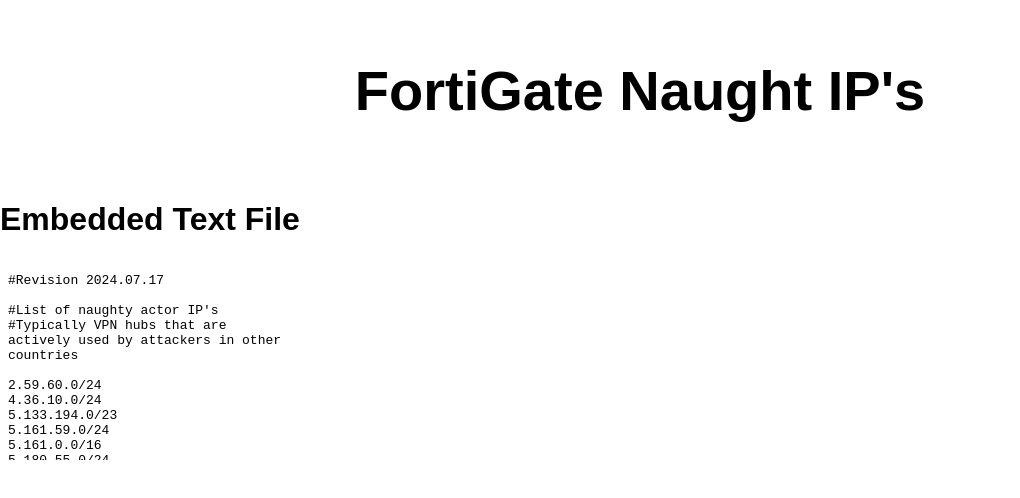
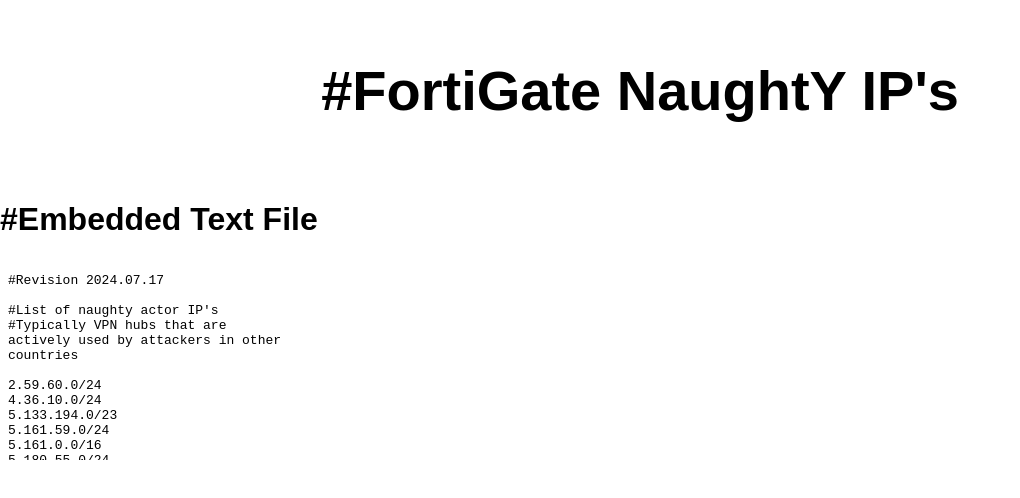
Before and after one commit to gaucho713/fortigate-ips, a website: page src/index.html in a window 1280 px wide. Shown: the whole page, without its empty margins (0-1020 px from the left). Drawn offline with Linux system fonts and the light colour scheme.

Commit message:
Update index.html

```diff
--- a/src/index.html
+++ b/src/index.html
@@ -5,17 +5,17 @@
   <meta charset="UTF-8">
   <meta name="viewport" content="width=device-width, initial-scale=1.0">
   <link rel="stylesheet" href="styles.css">
-  <title>FortiGate Naught IP's</title>
+  <title>#FortiGate NaughtY IP's</title>
 </head>
 
 <body>
   <main>
-    <h1>FortiGate Naught IP's</h1>
+    <h1>#FortiGate NaughtY IP's</h1>
   </main>
 </body>
 
 <body>
-  <h1>Embedded Text File</h1>
+  <h1>#Embedded Text File</h1>
       <embed src="fortigate-block-ips.txt" type="text/plain" width="300" height="200">
 </body>
 
```
